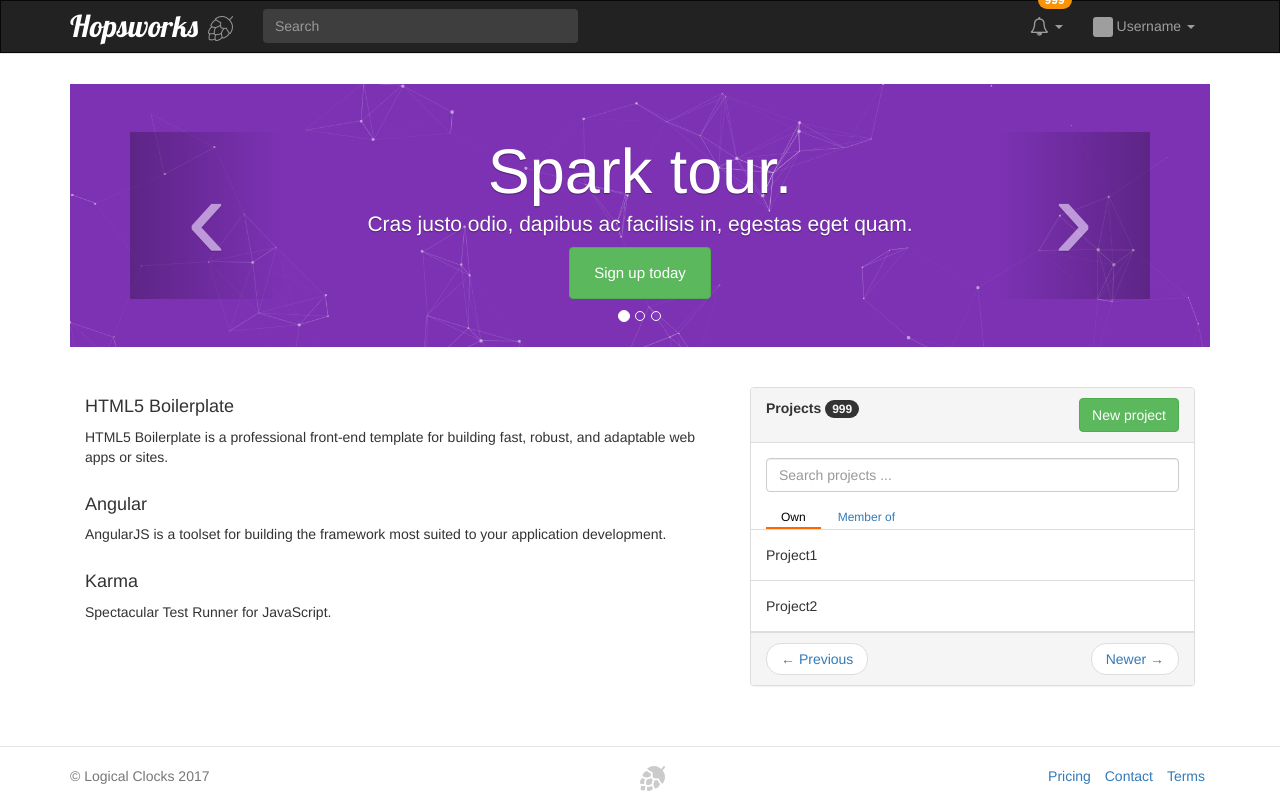
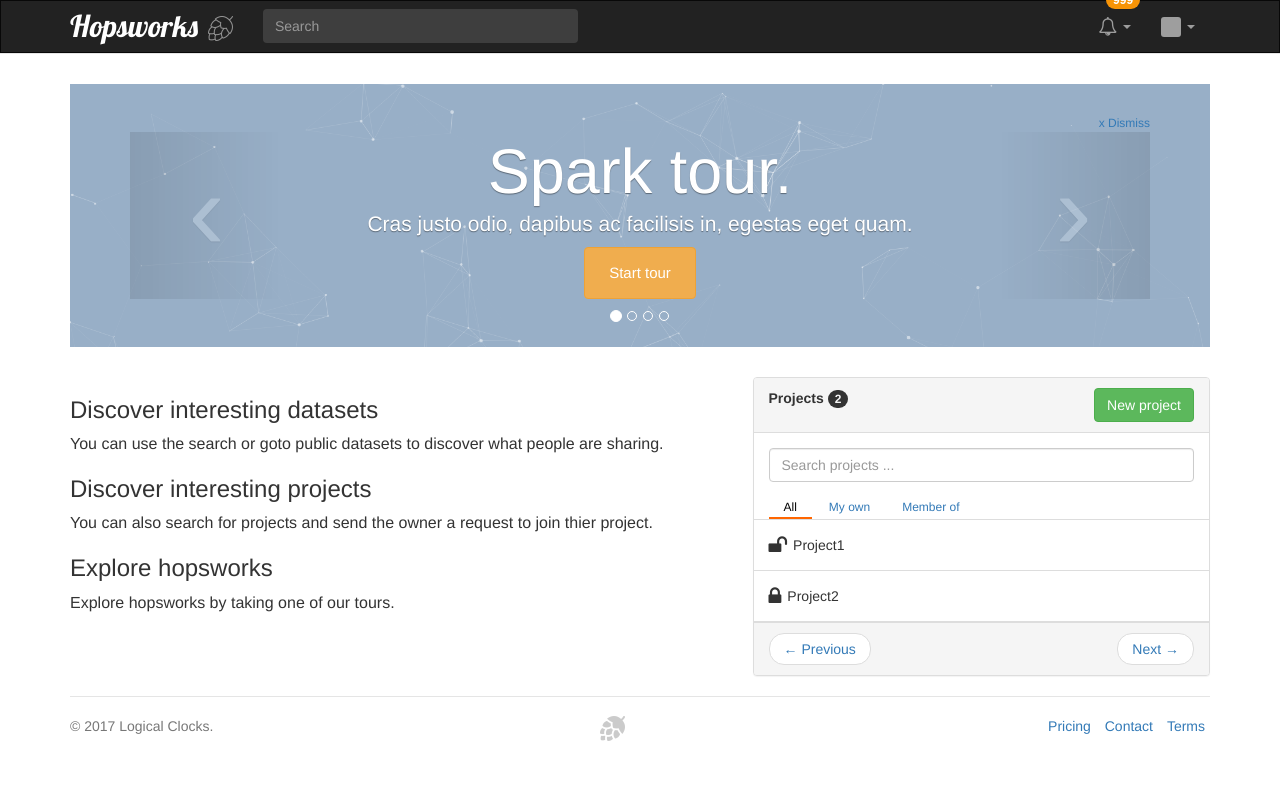
Before and after one commit to ErmiasG/Dashboard, a website: page app/index.html in a window 1280 px wide. Drawn offline with nearby package versions, Linux system fonts and the light colour scheme; some packages are replaced by stand-ins of ours; files that its build step writes are made by us from their sources; grey boxes are pictures that could not be loaded.

Commit message:
small fixes

```diff
--- a/app/index.html
+++ b/app/index.html
@@ -54,9 +54,18 @@
                   </i>
                   <span class="caret"></span></a>
                 <ul class="dropdown-menu">
-                  <li><a href="#">Something else here Something else here Something else here</a></li>
-                  <li><a href="#">Something else here Something else here Something else here</a></li>
-                  <li><a href="#">Something else here Something else here Something else here</a></li>
+                  <li>
+                    <a href="#"><i class="fa fa-circle pull-left" style="color:#f89406" title="Unread message"></i>
+                      Something else here Something else here Something else here. </a>
+                  </li>
+                  <li>
+                    <a href="#"><i class="fa fa-circle-o pull-left" style="color:grey" title="Read message"></i>
+                      Something else here Something else here Something else here. </a>
+                  </li>
+                  <li>
+                    <a href="#"><i class="fa fa-circle-o pull-left" style="color:grey" title="Read message"></i>
+                      Something else here Something else here Something else here. </a>
+                  </li>
                   <li role="separator" class="divider"></li>
                   <li><a href="#">See all messages</a></li>
                 </ul>
@@ -65,7 +74,6 @@
                 <a href="#" class="dropdown-toggle" data-toggle="dropdown" role="button" aria-haspopup="true" aria-expanded="false">
                    <img src="https://gravatar.com/avatar/8cda09d2549064e91b5b55008dc381dc?d=retro&s=50" height="20px" width="20px"
                     class="nav-profile-img">
-                   Username
                    <span class="caret"></span>
                 </a>
                 <ul class="dropdown-menu">
@@ -85,16 +93,24 @@
       <div ng-view=""></div>
     </div>
 
+    <div class="container">
       <div class="footer">
-      <div class="container">
-        <p class="pull-left">© Logical Clocks 2017</p>
-        <a href="#" class="marker-hops"><img alt="hops icon" width="25" src="images/hops-black.png"/></a>
+        <div class="row">
+          <div class="col-md-5">
+            <p class="pull-left">© 2017 Logical Clocks.</p>
+          </div>
+          <div class="col-md-1">
+            <a href="#" class="marker-hops pull-right"><img alt="hops icon" width="25" src="images/hops-black.png"/></a>
+          </div>
+          <div class="col-md-6">
             <div class="pull-right">
                 <ul class="list-inline">
                    <li><a href="#">Pricing</a></li>
                    <li><a href="#">Contact</a></li>
                    <li><a href="#">Terms</a></li>
                 </ul>
+            </div>
+          </div>
         </div>
       </div>
     </div>
--- a/app/styles/main.css
+++ b/app/styles/main.css
@@ -82,6 +82,11 @@ body {
   min-width: 315px !important;
 }
 
+.badge {
+  overflow: hidden;
+  text-overflow: ellipsis;
+  max-width: 35px;
+}
 .hopsworks-badge {
   background-color: #f89406;
   font-family: sans-serif;
@@ -90,9 +95,6 @@ body {
   top: -10px;
   right: 6px;
   white-space: nowrap;
-  overflow: hidden;
-  text-overflow: ellipsis;
-  max-width: 35px;
 }
 
 .hopsworks-brand {
@@ -131,7 +133,6 @@ body {
 }
 
 .footer .marker-hops {
-  position: absolute;
   left: 50%;
   width: 25;
   opacity: 0.2;
@@ -146,9 +147,10 @@ body {
   text-align: center;
   border-radius: 0px !important;
   border-bottom: 1px solid #e5e5e5;
-  background-color:#7D32B4;/* #AFB8DD; /*#737CA1; #4B0082; #151B54;*/
+  background-color: #98AFC7; /*#7D32B4;/* #AFB8DD; /*#737CA1; #4B0082; #151B54;*/
   background-size: cover;
   background-image: url("../images/network.png");
+
 }
 .jumbotron .btn {
   font-size: 15px;
@@ -157,6 +159,19 @@ body {
 
 .jumbotron > h1 {
   font-size: 36px;
+}
+
+.jumbotron-close {
+  float: right;
+  cursor: pointer;
+  margin-top: -20px;
+}
+
+.jumbotron-close > a {
+  font-size: 12px;
+  font-weight: normal;
+  cursor: pointer;
+  text-decoration: none;
 }
 
 /* Supporting marketing content */
@@ -179,20 +194,31 @@ body {
   color: #fff;
   text-shadow: 0 1px 1px rgba(0,0,0,.4);
 }
-.carousel-caption .btn {
+.btn-carousel {
   margin-top: 10px;
 }
 .carousel-control {
   margin-top: 0;
-  font-size: 120px;
+  font-size: 110px;
   text-shadow: 0 1px 1px rgba(0,0,0,.4);
   background-color: transparent;
   border: 0;
   z-index: 10;
+  opacity: 0.2;
+}
+
+.carousel-control:hover {
+   opacity: 0.5;
 }
 
 .carousel-indicators {
   top: 105%;
+}
+
+
+
+.hopsworks-newsfeed > p {
+  font-size: 16px;
 }
 
 /* Responsive: Portrait tablets and up */
--- a/app/views/main.html
+++ b/app/views/main.html
@@ -1,4 +1,8 @@
-<div class="jumbotron">
+<div ng-controller="MainCtrl as mainCtrl" ng-init="jumbotronClose = false">
+  <div class="jumbotron" ng-show="jumbotronClose == false">
+    <div class="jumbotron-close">
+      <a ng-click="jumbotronClose = true" title="click to minimize"><span>x</span> Dismiss</a>
+    </div>
     <div id="myCarousel" class="carousel slide">
         <div class="carousel-inner">
           <div class="item active">
@@ -6,7 +10,7 @@
               <div class="carousel-caption">
                 <h1>Spark tour.</h1>
                 <p class="lead">Cras justo odio, dapibus ac facilisis in, egestas eget quam.</p>
-              <a class="btn btn-large btn-success" href="#">Sign up today</a>
+                <a class="btn btn-large btn-warning btn-carousel" href="#">Start tour</a>
               </div>
             </div>
           </div>
@@ -15,7 +19,7 @@
               <div class="carousel-caption">
                 <h1>Kafka tour.</h1>
                 <p class="lead">Cras justo odio, dapibus ac facilisis in, egestas eget quam.</p>
-              <a class="btn btn-large btn-success" href="#">Learn more</a>
+                <a class="btn btn-large btn-warning btn-carousel" href="#">Start tour</a>
               </div>
             </div>
           </div>
@@ -24,7 +28,16 @@
               <div class="carousel-caption">
                 <h1>Zeppelin tour.</h1>
                 <p class="lead">Cras justo odio, dapibus ac facilisis in, egestas eget quam.</p>
-              <a class="btn btn-large btn-success" href="#">Browse gallery</a>
+                <a class="btn btn-large btn-warning btn-carousel" href="#">Start tour</a>
+              </div>
+            </div>
+          </div>
+          <div class="item">
+            <div class="container">
+              <div class="carousel-caption">
+                <h1>Public Datasets.</h1>
+                <p class="lead">Cras justo odio, dapibus ac facilisis in, egestas eget quam.</p>
+                <a class="btn btn-large btn-warning btn-carousel" href="#">Explore</a>
               </div>
             </div>
           </div>
@@ -35,6 +48,7 @@
           <li data-target="#myCarousel" data-slide-to="0" class="active"></li>
           <li data-target="#myCarousel" data-slide-to="1"></li>
           <li data-target="#myCarousel" data-slide-to="2"></li>
+          <li data-target="#myCarousel" data-slide-to="3"></li>
         </ol>
       </div><!-- /.carousel -->
   <!--  <h2>Welcom to Hopsworks!</h2>
@@ -45,27 +59,27 @@
     <p><a class="btn btn-lg btn-success" ng-href="#/">Splendid!<span class="glyphicon glyphicon-ok"></span></a></p>-->
   </div>
 
-<div class="row marketing">
-  <div class="col-md-7">
-    <h4>HTML5 Boilerplate</h4>
+  <div class="row">
+    <div class="col-md-7 hopsworks-newsfeed">
+      <h3>Discover interesting datasets</h3>
       <p>
-      HTML5 Boilerplate is a professional front-end template for building fast, robust, and adaptable web apps or sites.
+        You can use the search or goto public datasets to discover what people are sharing.
       </p>
 
-    <h4>Angular</h4>
+      <h3>Discover interesting projects</h3>
       <p>
-      AngularJS is a toolset for building the framework most suited to your application development.
+        You can also search for projects and send the owner a request to join thier project.
       </p>
 
-    <h4>Karma</h4>
-    <p>Spectacular Test Runner for JavaScript.</p>
+      <h3>Explore hopsworks</h3>
+      <p>Explore hopsworks by taking one of our tours.</p>
 
     </div>
 
     <div class="col-md-5">
       <div class="panel panel-default">
         <div class="panel-heading clearfix">
-        Projects <span class="badge">999</span>
+          Projects <span class="badge">2</span>
           <div class="pull-right">
               <a href="#" class="btn btn-success">New project</a>
           </div>
@@ -76,29 +90,35 @@
               <input type="text" class="form-control navbar-search" placeholder="Search projects ...">
             </div>
           </form>
-        <ul class="nav nav-pills" id="mynavPills">
-           <li class="item active">
-             <a data-target="#mynavPills" data-slide-to="0" class="active">Own</a>
+          <ul class="nav nav-pills" ng-init="activeAll = true; activeOwn = false; activeMember = false;">
+            <li ng-class="{active: activeAll}">
+              <a ng-click="activeAll = true; activeOwn = false; activeMember = false;">All</a>
             </li>
-           <li class="item">
-             <a data-target="#mynavPills" data-slide-to="1">Member of</a>
+             <li ng-class="{active: activeOwn}">
+               <a ng-click="activeAll = false; activeOwn = true; activeMember = false;">My own</a>
+             </li>
+             <li ng-class="{active: activeMember}">
+               <a ng-click="activeAll = false; activeOwn = false; activeMember = true;">Member of</a>
              </li>
           </ul>
         </div>
         <div class="panel-body">
+          <i style="font-size: 20px;" class="fa fa-unlock fa-2 pull-left"></i>
           Project1
         </div>
         <div class="panel-body">
+          <i style="font-size: 20px;" class="fa fa-lock fa-2 pull-left"></i>
           Project2
         </div>
         <div class="panel-footer clearfix">
           <nav aria-label="...">
             <ul class="pager">
               <li class="previous"><a href="#"><span aria-hidden="true">&larr;</span> Previous</a></li>
-            <li class="next"><a href="#">Newer <span aria-hidden="true">&rarr;</span></a></li>
+              <li class="next"><a href="#">Next <span aria-hidden="true">&rarr;</span></a></li>
             </ul>
           </nav>
         </div>
       </div>
     </div>
   </div>
+</div>
```
Lines whose indentation alone changed are shown as unchanged.
